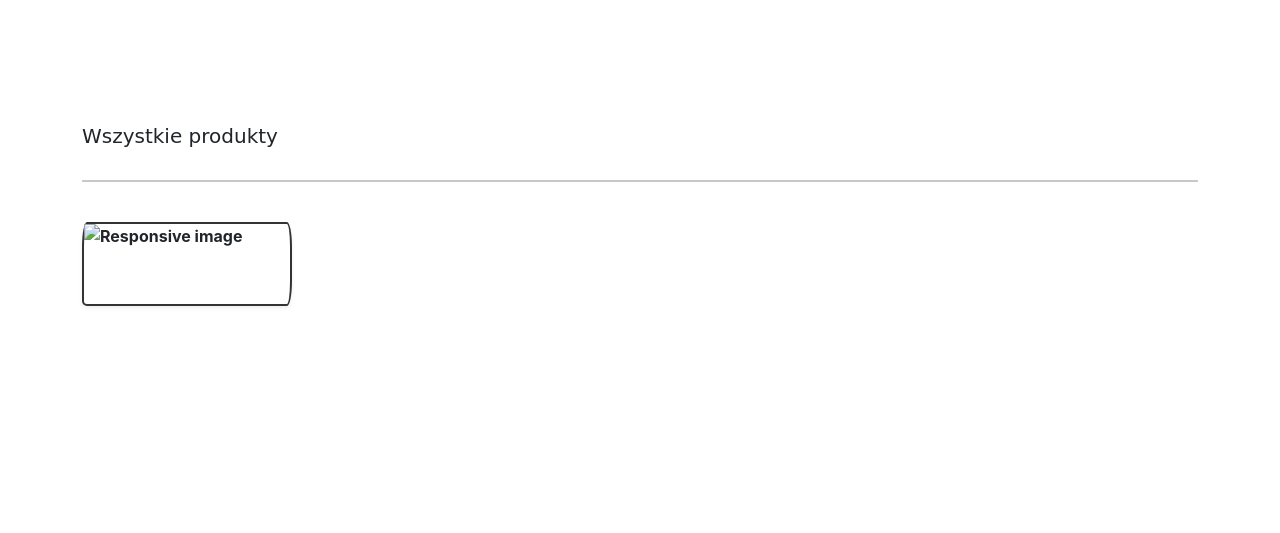
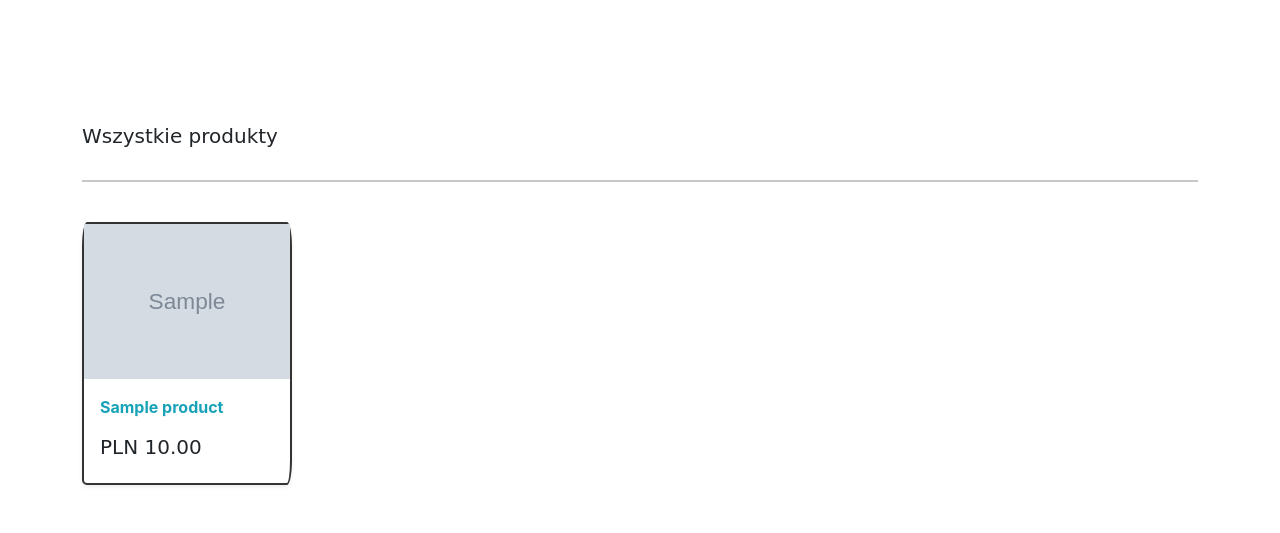
Before and after one commit to VinylSquad/DjangoVinylShop, a Django app: page / in a window 1280 px wide. Shown: the part 380-913 px from the top of the page. Before the commit the page ends 687 px from the top, so only its background shows below. Run offline with Django 4.2, Linux system fonts and the light colour scheme; tables that the repository leaves empty hold one stand-in row (values such as "Sample post"); grey boxes marked "Sample" are stand-in pictures; some libraries are stand-ins or nearby versions; some web fonts are replaced.

Commit message:
Main product data grid in store.html

```diff
--- a/DjangoVinylShop_project/store/templates/store/store.html
+++ b/DjangoVinylShop_project/store/templates/store/store.html
@@ -31,19 +31,24 @@
     <br />
 
     <div class="row row-cols-1 row-cols-sm-2 row-cols-md-5 g-3">
+      {% for product in my_products %}
+
       <div class="col">
         <div class="card shadow-sm">
-          <img class="img-fluid" alt="Responsive image" src="" />
+          <img class="img-fluid" alt="Responsive image" src="{{product.image.url}}" />
+
           <div class="card-body">
             <p class="card-text">
-              <a class="text-info text-decoration-none" href=""></a>
+              <a class="text-info text-decoration-none" href=""> {{ product.title | capfirst }}</a>
             </p>
+
             <div class="d-flex justify-content-between align-items-center">
-              <h5></h5>
+              <h5> PLN {{ product.price }} </h5>
             </div>
           </div>
         </div>
       </div>
+      {% endfor %}
     </div>
   </div>
 </div>
--- a/DjangoVinylShop_project/store/views.py
+++ b/DjangoVinylShop_project/store/views.py
@@ -1,12 +1,16 @@
 from django.shortcuts import render
 
-from . models import Category
+from . models import Category, Product
 
 # Create your views here.
 
 def store(request):
 
-    return render(request, 'store/store.html')
+    all_products = Product.objects.all()
+
+    context = {'my_products': all_products}
+
+    return render(request, 'store/store.html', context)
 
 
 
```
